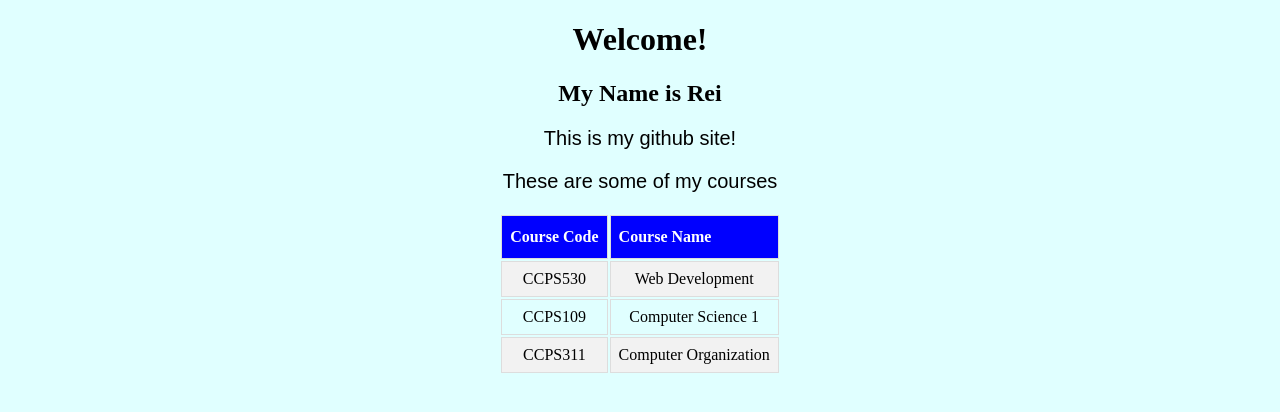
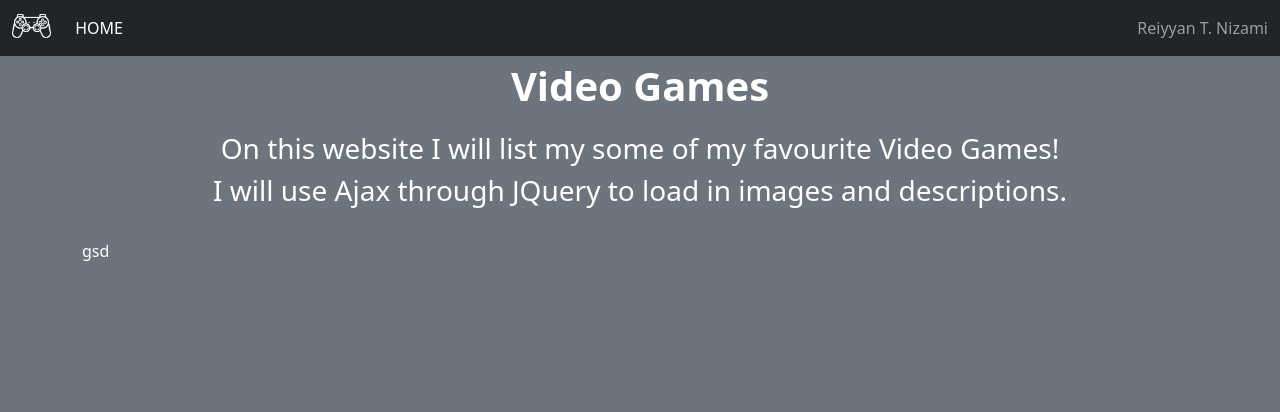
Before and after one commit to Reiyyan/reiyyan.github.io, a plain HTML site: page index.html in a window 1280 px wide. Drawn offline with nearby package versions, Linux system fonts and the light colour scheme.

Commit message:
Lab 4 Updates

```diff
--- a/index.html
+++ b/index.html
@@ -1,39 +1,99 @@
 <!DOCTYPE html>
-<html>
-<head>
-<title>Rei's CCPS530</title>
-<link rel="stylesheet" href="styles.css">
-</head>
+<html lang="en">
+  <head>
+    <title>My Favourite Video Games, Reiyyan</title>
+    <meta charset="utf-8" />
+    <meta name="author" content="Rei" />
+    <link
+      href="https://cdn.jsdelivr.net/npm/bootstrap@5.1.3/dist/css/bootstrap.min.css"
+      rel="stylesheet"
+      integrity="sha384-1BmE4kWBq78iYhFldvKuhfTAU6auU8tT94WrHftjDbrCEXSU1oBoqyl2QvZ6jIW3"
+      crossorigin="anonymous"
+    />
+    <script
+      src="https://cdn.jsdelivr.net/npm/bootstrap@5.1.3/dist/js/bootstrap.bundle.min.js"
+      integrity="sha384-ka7Sk0Gln4gmtz2MlQnikT1wXgYsOg+OMhuP+IlRH9sENBO0LRn5q+8nbTov4+1p"
+      crossorigin="anonymous"
+    ></script>
 
-<body>
+    <script
+      src="https://code.jquery.com/jquery-3.6.0.min.js"
+      integrity="sha256-/xUj+3OJU5yExlq6GSYGSHk7tPXikynS7ogEvDej/m4="
+      crossorigin="anonymous"
+    ></script>
+
+    <script src="./myscript.js"></script>
+  </head>
+
+  <body class="text-white bg-secondary">
+    <nav class="navbar navbar-expand-lg navbar-dark bg-dark">
+      <div class="container-fluid">
+        <a class="navbar-brand" href="./index.html">
+          <img
+            src="./icon.png"
+            alt="game icon"
+            height="24"
+            class="d-inline-block align-text-top"
+          />
+        </a>
+        <button
+          class="navbar-toggler"
+          type="button"
+          data-bs-toggle="collapse"
+          data-bs-target="#navbarText"
+          aria-controls="navbarText"
+          aria-expanded="false"
+          aria-label="Toggle navigation"
+        >
+          <span class="navbar-toggler-icon"></span>
+        </button>
+        <div class="collapse navbar-collapse" id="navbarText">
+          <ul class="navbar-nav me-auto mb-2 mb-lg-0">
+            <li class="nav-item">
+              <a class="nav-link active" aria-current="page" href="./index.html"
+                >HOME</a
+              >
+            </li>
+          </ul>
+          <span class="navbar-text"> Reiyyan T. Nizami </span>
+        </div>
+      </div>
+    </nav>
+
     <div class="container">
-        <h1>Welcome!</h1>
-        <h2>My Name is Rei</h2>
-        <p>
-            This is my github site!
-        </p>
+      <div class="row">
+        <div class="col">
+          <p class="fw-bold fs-1 text-center">Video Games</p>
+        </div>
+      </div>
+      <div class="row">
+        <div class="col">
+          <h3 class="text-center">
+            On this website I will list my some of my favourite Video Games!
+          </h3>
+        </div>
+      </div>
 
-        <p>These are some of my courses</p>
+      <div class="row">
+        <div class="col">
+          <h3 class="text-center">
+            I will use Ajax through JQuery to load in images and descriptions.
+          </h3>
+        </div>
+      </div>
 
-        <table class="tableContainer">
-            <tr>
-              <th>Course Code</th>
-              <th>Course Name</th>
-            </tr>
-            <tr>
-              <td>CCPS530</td>
-              <td>Web Development</td>
-            </tr>
-            <tr>
-              <td>CCPS109</td>
-              <td>Computer Science 1</td>
-            </tr>
-            <tr>
-                <td>CCPS311</td>
-                <td>Computer Organization</td>
-              </tr>
-          </table>
+      <div class="row">
+        <div class="col image-container">
+          <img class="ajax-image" src="" />
+        </div>
+      </div>
+
+      <div class="row">
+        <div class="col">
+          <p id="ajax-description">gsd</p>
+        </div>
+      </div>
+
     </div>
-</body>
-
+  </body>
 </html>
--- /dev/null
+++ b/myscript.js
@@ -0,0 +1,7 @@
+$.ajax({
+    method: "GET",
+    url: "game-1.txt",
+    crossDomain: true,
+}).done(function (response) {
+    $("#ajax-description").innerText(response);
+});
--- a/styles.css
+++ /dev/null
@@ -1,44 +0,0 @@
-body {
-    background-color: lightcyan;
-    color: black;
-}
-
-h1 {
-    text-align: center;
-}
-
-p {
-    font-family: Arial, Helvetica, sans-serif;
-    font-size: 20px;
-}
-
-.container {
-    margin: auto;
-    width: 50%;
-    text-align: center;
-}
-
-.tableContainer {
-    margin: auto;
-}
-
-.tableContainer td, .tableContainer th {
-    border: 1px solid #ddd;
-    padding: 8px;
-}
-
-.tableContainer tr:nth-child(even) {
-    background-color: #f2f2f2;
-}
-
-.tableContainer tr:hover {
-    background-color: #ddd;
-}
-
-.tableContainer th {
-    padding-top: 12px;
-    padding-bottom: 12px;
-    text-align: left;
-    background-color: blue;
-    color: white;
-}
```
Also changed, not shown: game-1.txt (added), icon.png (added), images/aoe3.jpg (added), images/ccre3.jpg (added), images/dota2.jpg (added), images/ff7.png (added), images/hots.jpg (added), images/kh3.jpg (added), images/lol.jpg (added), images/sc2.jpg (added), images/skyrim.jpg (added), images/wc3.jpg (added).
